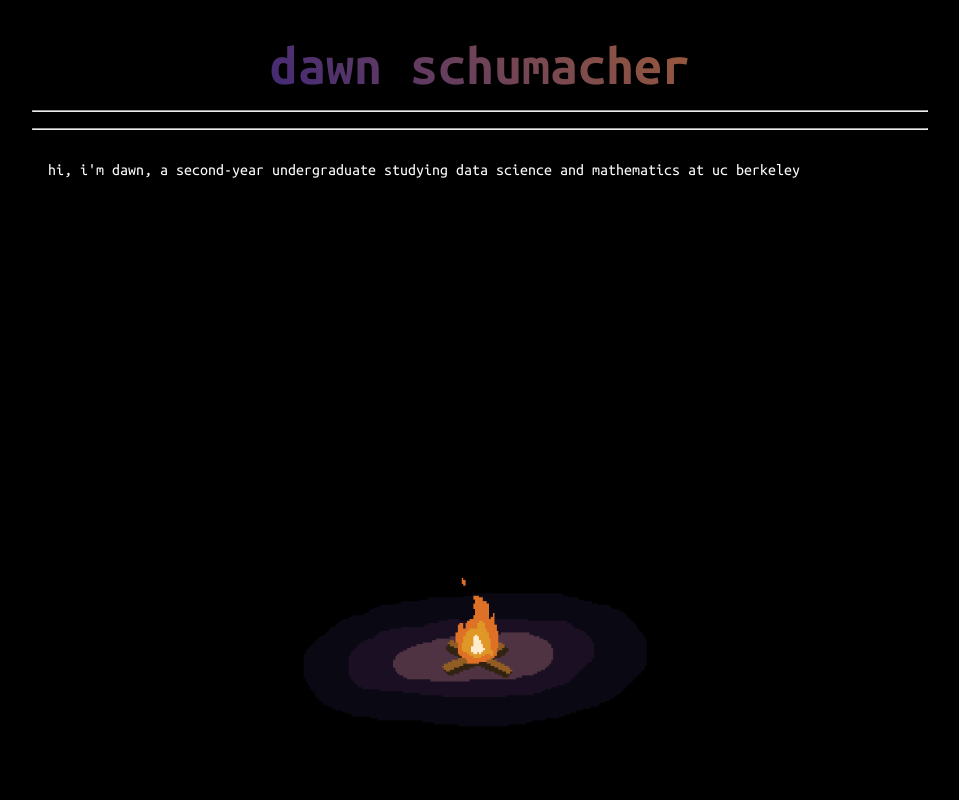
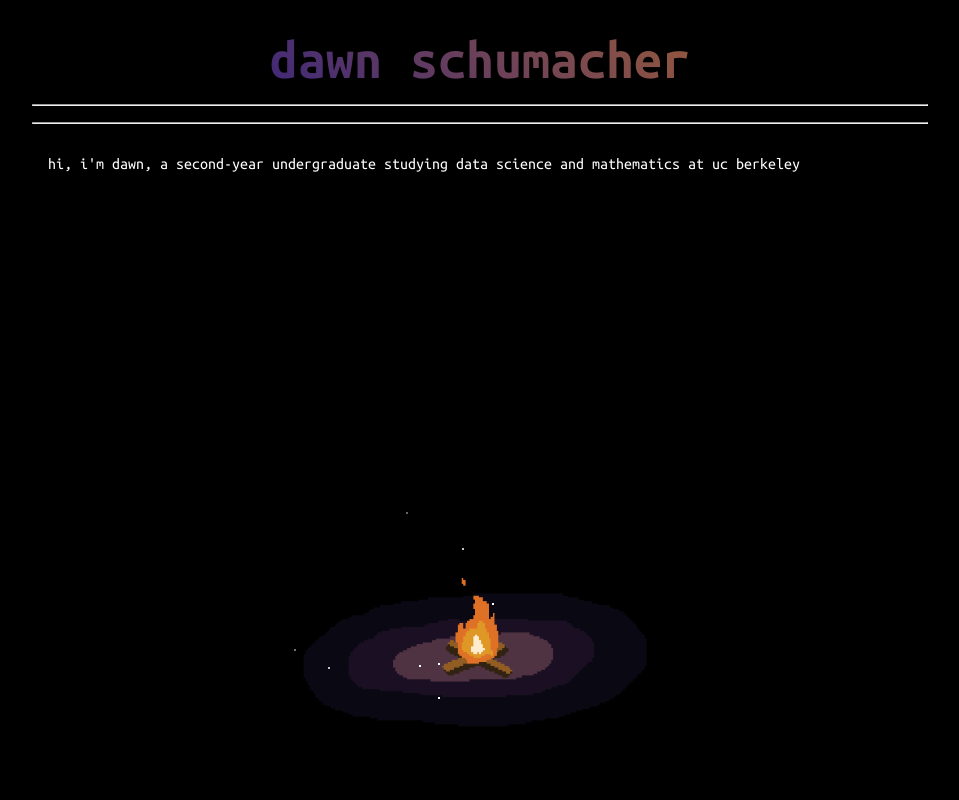
Before and after one commit to chemicaldawn/dawnsite-neo, a FastAPI app: page / in a window 1280 px wide. Shown: the whole page, without its empty margins (160-1119 px from the left). Run offline with FastAPI, Linux system fonts and the light colour scheme; parts of the project's set-up code (start-up, migrations or seed data) failed here and were passed over.

Commit message:
Update requirements.txt

```diff
--- a/static/script/fun.js
+++ b/static/script/fun.js
@@ -3,13 +3,33 @@ const fire_frequency = 300
 var fire_ticker = 0
 var fire_counter = 0
 
-var x = 0;
-var y = 0;
+/** @type {HTMLDivElement} */
+var firefly_layer;
+const firefly_count = 8;
+const firefly_spread = 200;
+const firefly_speed = 0.03;
+const firefly_boost = 100;
+const fire_light_radius = 125;
+const run_speed = 0.3;
+const run_dist = 50;
+let fireflies = []
+let firefly_positions = []
+
+let mouseX = 0;
+let mouseY = 0;
 
 var lastUpdate = Date.now()
 
 function startAnimating() {
-    fire_img = document.getElementById("fire");
+    fire_img = document.getElementById("fire")
+    firefly_layer = document.getElementById("firefly-layer")
+
+    spawn_fireflies()
+
+    document.addEventListener('mousemove', (event) => {
+        mouseX = event.clientX;
+        mouseY = event.clientY;
+    });
 
     ladybug(Math.round(Math.random() * 1000))
     window.requestAnimationFrame(animLoop);
@@ -26,6 +46,7 @@ function animate() {
     lastUpdate = now
 
     fire(deltaTime)
+    move_fireflies(deltaTime)
 }
 
 function ladybug(random) {
@@ -52,3 +73,80 @@ function fire(deltaTime) {
         fire_ticker = fire_ticker % fire_frequency
     }
 }
+
+function random_walk(deltaTime) {
+    return (Math.random() - 0.5) * deltaTime * firefly_speed;
+}
+
+function randomPosition() {
+    return 2*(Math.random() - 0.5) * firefly_spread
+}
+
+function positionToTransform(position) {
+    return "translate(" + Math.round(position[0]).toString() + "px, " + Math.round(position[1]).toString() + "px)"
+}
+
+function move_fireflies(deltaTime) {
+    for (let i = 0; i < firefly_count; i++) {
+        const firefly = fireflies[i]
+        const ref = firefly_positions[i]
+        ref[0] += random_walk(deltaTime)
+        ref[1] += random_walk(deltaTime)
+
+        if (ref[1] > 0) {
+            ref[1] = -Math.abs(ref[1])
+        }
+
+        // calculate fire color
+        const dist = Math.sqrt(Math.pow(ref[0],2) + Math.pow(ref[1] + 100,2));
+        let color = (2 * fire_light_radius - dist) / fire_light_radius
+
+        if (color > 1) {
+            color = 1
+        }
+        if (color < 0) {
+            color = 0
+        }
+
+        firefly.style.backgroundColor = "rgba(255,255,255," + color.toString() + ")"
+
+        // calculate mouse distance
+        const relMouseX = (mouseX - document.body.scrollWidth / 2)
+        const relMouseY = (mouseY - document.body.scrollHeight)
+        const relVec = [relMouseX - ref[0], relMouseY - ref[1]]
+        const mouse_dist = Math.sqrt(Math.pow(relVec[0], 2) + Math.pow(relVec[1], 2));
+
+        const xspeed = relVec[0] / Math.pow(mouse_dist, 2)
+        const yspeed = relVec[1] / Math.pow(mouse_dist, 2)
+
+        if (mouse_dist <= run_dist) {
+            ref[0] -= run_speed * xspeed * deltaTime
+            ref[1] -= run_speed * yspeed * deltaTime
+        }
+
+        const new_pos = positionToTransform(ref);
+        firefly.style.transform = new_pos
+    }
+}
+
+function spawn_fireflies(deltaTime) {
+    for(let i = 0; i < firefly_count; i++) {
+        let firefly = document.createElement("div")
+
+        firefly.addEventListener("click", () => {
+            firefly_alert()
+        })
+
+        firefly.classList.add("firefly")
+        let pos = [randomPosition(), -Math.abs(randomPosition()) - firefly_boost]
+        firefly_positions.push(pos)
+        firefly.style.transform = positionToTransform(pos)
+
+        firefly_layer.appendChild(firefly)
+        fireflies.push(firefly)
+    }
+}
+
+function firefly_alert() {
+    console.log("Bruh")
+}
--- a/static/style/background.css
+++ b/static/style/background.css
@@ -8,6 +8,8 @@
 }
 
 #firefly-layer {
+    width: 0 !important;
+    left: 50vw !important;
     z-index: -1 !important;
 }
 
@@ -19,9 +21,11 @@
     bottom: 5vw;
 }
 
-#fireflies {
-    margin-top: 50vh;
-    width: 50vh;
-    height: 50vh;
-    margin-left: calc(50vw - 25vh);
+.firefly {
+    width: 2px;
+    height: 2px;
+    position: absolute;
+    background-color: white;
+
+    z-index: 99;
 }
--- a/static/style/layout.css
+++ b/static/style/layout.css
@@ -3,18 +3,27 @@
     color: white;
 }
 
+html {
+    height: 100%;
+}
+
 body {
     margin: 0;
     background-color: black;
+    height: 100%;
 }
 
 h1 {
+
     color: #00000000;
     background: linear-gradient(45deg, #161194, #c5731c);
     background-clip: text;
 
     text-align: center;
     font-size: 3.5rem;
+
+    margin-top: 0;
+    padding-top: 2rem;
     margin-bottom: 1rem;
 
     font-weight: 700;
```
Also changed, not shown: requirements.txt (added, +35 -0 lines), static/font/CozetteVector.woff2 (added), static/font/CozetteVectorBold.woff2 (added).
